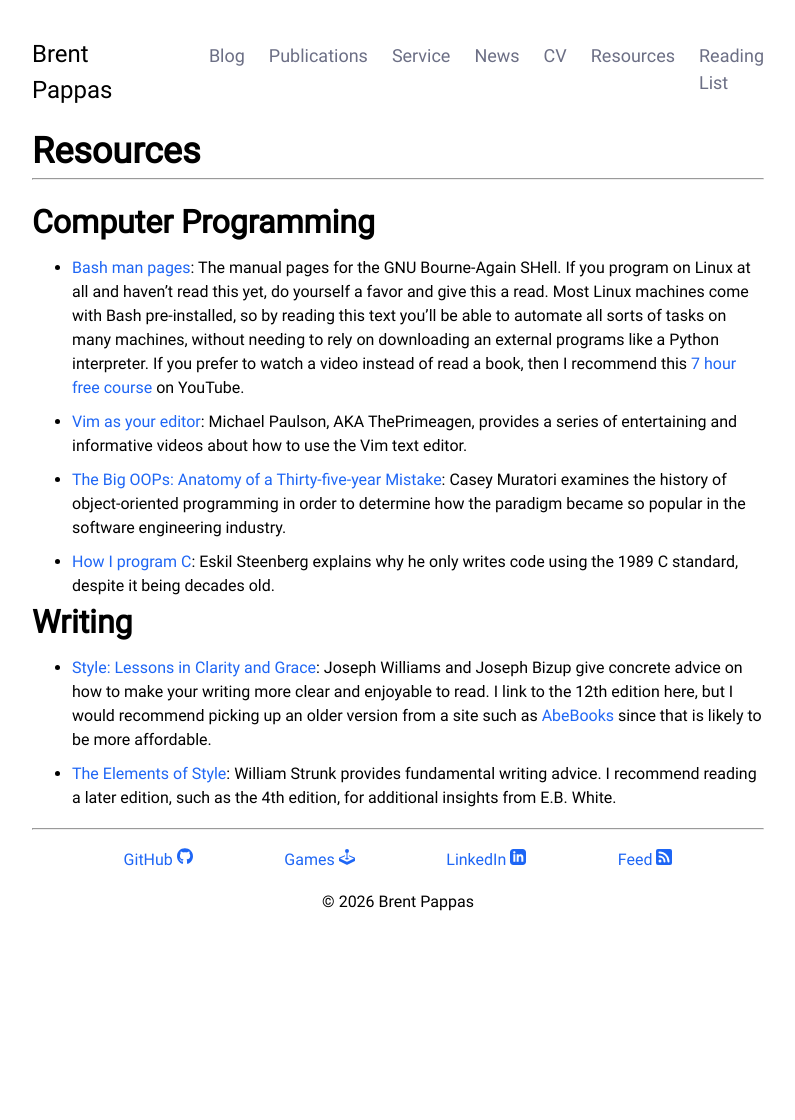
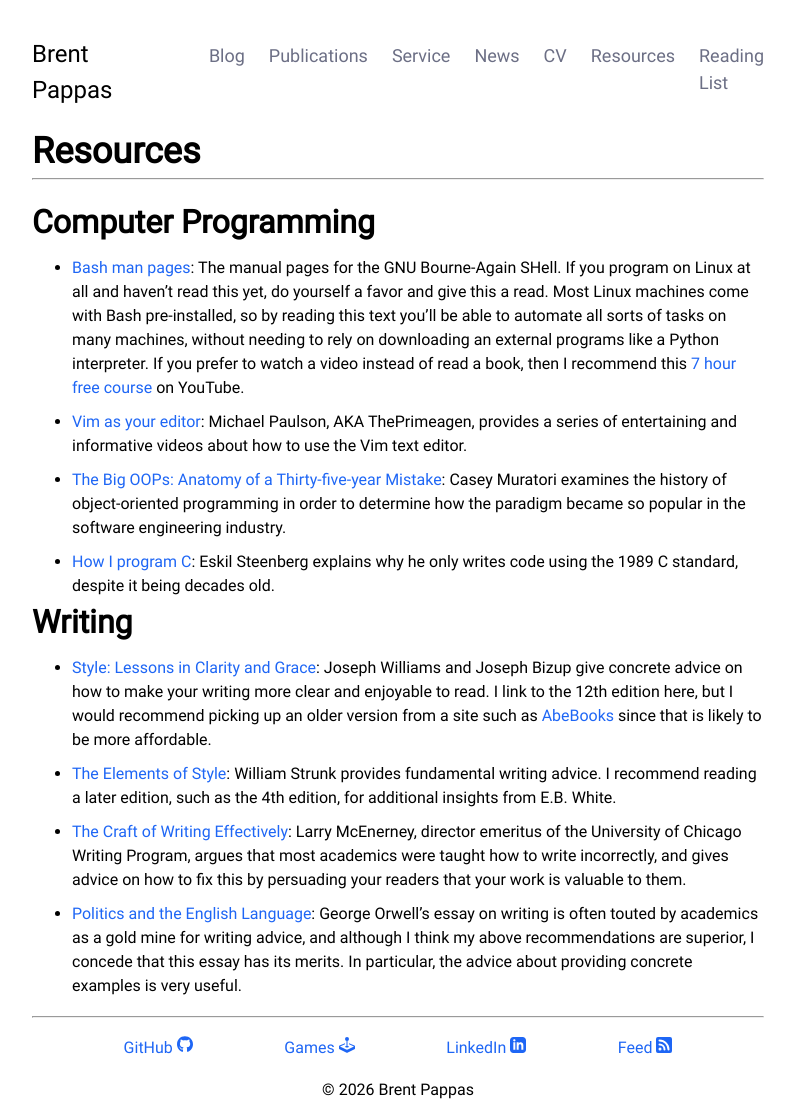
Before and after one commit to PappasBrent/pappasbrent.github.io, a Jekyll site: the page built from resources.md, in a window 1280 px wide. Shown: the whole page, without its empty margins (242-1037 px from the left). Built offline with Jekyll 4.4.1, drawn with Linux system fonts in a browser that asks for light colours; before the commit the page ends 932 px from its top, so only the background shows below that.

Commit message:
Add more writing resources

```diff
--- a/resources.md
+++ b/resources.md
@@ -41,3 +41,17 @@ title: Resources
   Style](https://www.gutenberg.org/files/37134/37134-h/37134-h.htm): William
   Strunk provides fundamental writing advice. I recommend reading a later
   edition, such as the 4th edition, for additional insights from E.B. White.
+
+- [The Craft of Writing
+  Effectively](https://youtu.be/vtIzMaLkCaM?si=Xv1-GPC9vH2TKr5T): Larry
+  McEnerney, director emeritus of the University of Chicago Writing Program,
+  argues that most academics were taught how to write incorrectly, and gives
+  advice on how to fix this by persuading your readers that your work is
+  valuable to them.
+
+- [Politics and the English
+  Language](https://www.orwellfoundation.com/the-orwell-foundation/orwell/essays-and-other-works/politics-and-the-english-language/):
+  George Orwell's essay on writing is often touted by academics as a gold mine
+  for writing advice, and although I think my above recommendations are
+  superior, I concede that this essay has its merits. In particular, the advice
+  about providing concrete examples is very useful.
```
